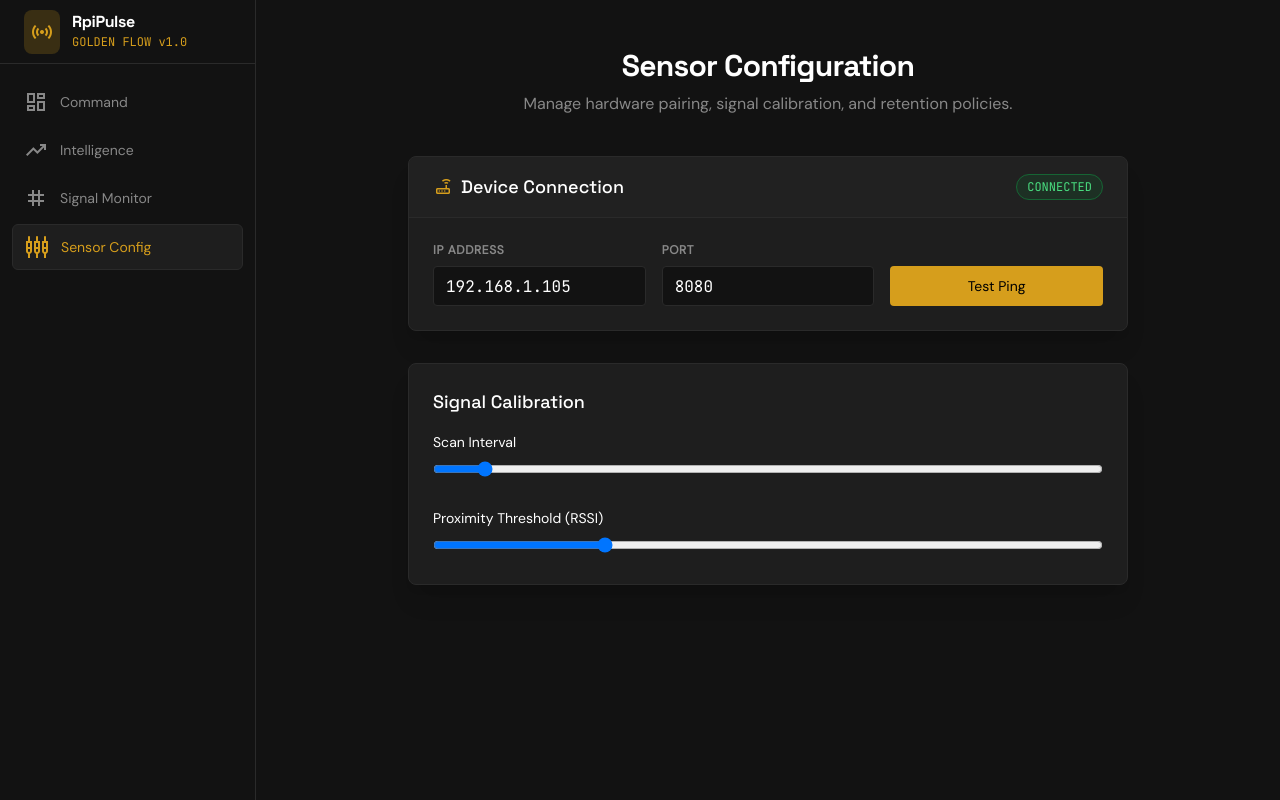
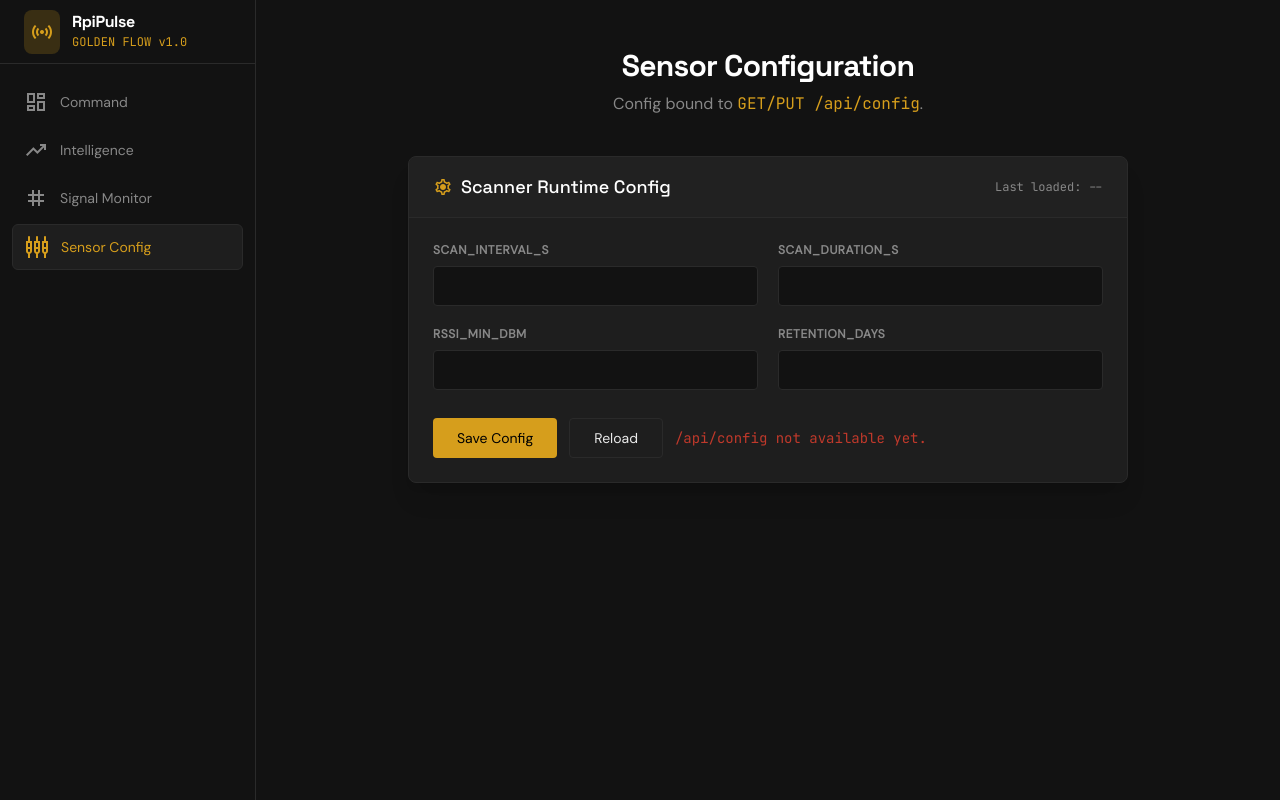
Before and after one commit to b-lod-riglesias/rpipulse, a FastAPI app: page /sensors in a window 1280 px wide. Run offline with FastAPI, Linux system fonts and the light colour scheme; some libraries are stand-ins or nearby versions.

Commit message:
feat(webui): wire sensors config form to /api/config UX

```diff
--- a/src/rpipulse/webui/templates/sensors.html
+++ b/src/rpipulse/webui/templates/sensors.html
@@ -25,28 +25,45 @@
     <div class="max-w-3xl mx-auto px-6 py-12 relative z-10">
       <div class="mb-10 text-center">
         <h1 class="text-3xl font-display font-bold text-white mb-2 tracking-tight">Sensor Configuration</h1>
-        <p class="text-text-muted font-body">Manage hardware pairing, signal calibration, and retention policies.</p>
+        <p class="text-text-muted font-body">Config bound to <code class="text-primary">GET/PUT /api/config</code>.</p>
       </div>
-      <div class="flex flex-col gap-8">
-        <div class="bg-surface border border-surface-highlight rounded-lg shadow-xl overflow-hidden">
-          <div class="px-6 py-4 border-b border-surface-highlight bg-surface-highlight/30 flex justify-between items-center">
-            <h2 class="text-lg font-display font-medium text-white flex items-center gap-2"><span class="material-symbols-outlined text-primary" style="font-size: 20px;">router</span>Device Connection</h2>
-            <span class="inline-flex items-center gap-1.5 px-2.5 py-1 rounded-full bg-green-900/30 text-green-400 text-xs font-mono border border-green-800">CONNECTED</span>
-          </div>
-          <div class="p-6 grid grid-cols-1 sm:grid-cols-3 gap-4 items-end">
-            <label class="block"><span class="block text-xs font-bold text-text-muted uppercase tracking-wider mb-2">IP Address</span><input class="w-full bg-background-dark border border-surface-highlight rounded h-10 px-3 text-white font-mono" value="192.168.1.105" /></label>
-            <label class="block"><span class="block text-xs font-bold text-text-muted uppercase tracking-wider mb-2">Port</span><input class="w-full bg-background-dark border border-surface-highlight rounded h-10 px-3 text-white font-mono" value="8080" /></label>
-            <button class="h-10 px-6 bg-primary hover:bg-yellow-500 text-black font-medium text-sm rounded transition-colors">Test Ping</button>
-          </div>
+
+      <div class="bg-surface border border-surface-highlight rounded-lg shadow-xl overflow-hidden">
+        <div class="px-6 py-4 border-b border-surface-highlight bg-surface-highlight/30 flex flex-wrap justify-between items-center gap-3">
+          <h2 class="text-lg font-display font-medium text-white flex items-center gap-2">
+            <span class="material-symbols-outlined text-primary" style="font-size: 20px;">settings</span>
+            Scanner Runtime Config
+          </h2>
+          <span class="text-xs font-mono text-text-muted">Last loaded: <span id="sensors-last-loaded">--</span></span>
         </div>
 
-        <div class="bg-surface border border-surface-highlight rounded-lg shadow-xl overflow-hidden p-6">
-          <h2 class="text-lg font-display font-medium text-white mb-4">Signal Calibration</h2>
-          <div class="space-y-6">
-            <label class="block"><span class="block text-sm text-white mb-2">Scan Interval</span><input class="w-full" type="range" min="1" max="60" value="5" /></label>
-            <label class="block"><span class="block text-sm text-white mb-2">Proximity Threshold (RSSI)</span><input class="w-full" type="range" min="-100" max="-40" value="-85" /></label>
+        <form id="sensors-config-form" class="p-6 grid grid-cols-1 sm:grid-cols-2 gap-5">
+          <label class="block">
+            <span class="block text-xs font-bold text-text-muted uppercase tracking-wider mb-2">scan_interval_s</span>
+            <input id="scan_interval_s" name="scan_interval_s" type="number" min="1" step="1" required class="w-full bg-background-dark border border-surface-highlight rounded h-10 px-3 text-white font-mono" />
+          </label>
+
+          <label class="block">
+            <span class="block text-xs font-bold text-text-muted uppercase tracking-wider mb-2">scan_duration_s</span>
+            <input id="scan_duration_s" name="scan_duration_s" type="number" min="1" step="1" required class="w-full bg-background-dark border border-surface-highlight rounded h-10 px-3 text-white font-mono" />
+          </label>
+
+          <label class="block">
+            <span class="block text-xs font-bold text-text-muted uppercase tracking-wider mb-2">rssi_min_dbm</span>
+            <input id="rssi_min_dbm" name="rssi_min_dbm" type="number" min="-120" max="0" step="1" required class="w-full bg-background-dark border border-surface-highlight rounded h-10 px-3 text-white font-mono" />
+          </label>
+
+          <label class="block">
+            <span class="block text-xs font-bold text-text-muted uppercase tracking-wider mb-2">retention_days</span>
+            <input id="retention_days" name="retention_days" type="number" min="1" step="1" required class="w-full bg-background-dark border border-surface-highlight rounded h-10 px-3 text-white font-mono" />
+          </label>
+
+          <div class="sm:col-span-2 flex items-center gap-3 mt-2">
+            <button id="sensors-save-btn" type="submit" class="h-10 px-6 bg-primary hover:bg-yellow-500 text-black font-medium text-sm rounded transition-colors disabled:opacity-60">Save Config</button>
+            <button id="sensors-reload-btn" type="button" class="h-10 px-6 border border-surface-highlight text-text-main hover:bg-surface-highlight text-sm rounded transition-colors">Reload</button>
+            <p id="sensors-status" class="text-sm font-mono text-text-muted">Waiting for /api/config...</p>
           </div>
-        </div>
+        </form>
       </div>
     </div>
   </main>
```
